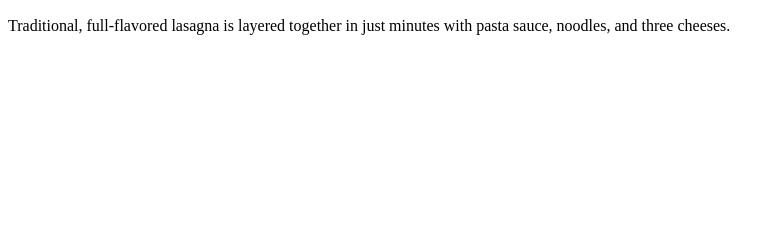
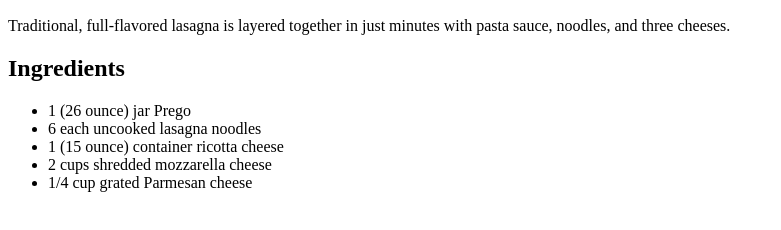
Before and after one commit to scrapier10/odin-recipes, a plain HTML site: page recipes/lasagna.html in a window 1280 px wide. Shown: the part 434-664 px from the top of the page, without its empty margins (0-781 px from the left). Drawn offline with Linux system fonts and the light colour scheme.

Commit message:
added ingredients

```diff
--- a/recipes/lasagna.html
+++ b/recipes/lasagna.html
@@ -11,5 +11,13 @@
     <img src="https://imagesvc.meredithcorp.io/v3/mm/image?url=https%3A%2F%2Fimages.media-allrecipes.com%2Fuserphotos%2F1101744.jpg&w=595&h=595&c=sc&poi=face&q=60" alt="Picture of Lasagna">
     <h2>Description</h2>
     <p>Traditional, full-flavored lasagna is layered together in just minutes with pasta sauce, noodles, and three cheeses.</p>
+    <h2>Ingredients</h2>
+    <ul>
+        <li>1 (26 ounce) jar Prego</li>
+        <li>6 each uncooked lasagna noodles</li>
+        <li>1 (15 ounce) container ricotta cheese</li>
+        <li>2 cups shredded mozzarella cheese</li>
+        <li>1/4 cup grated Parmesan cheese</li>
+    </ul>
 </body>
 </html>
```
